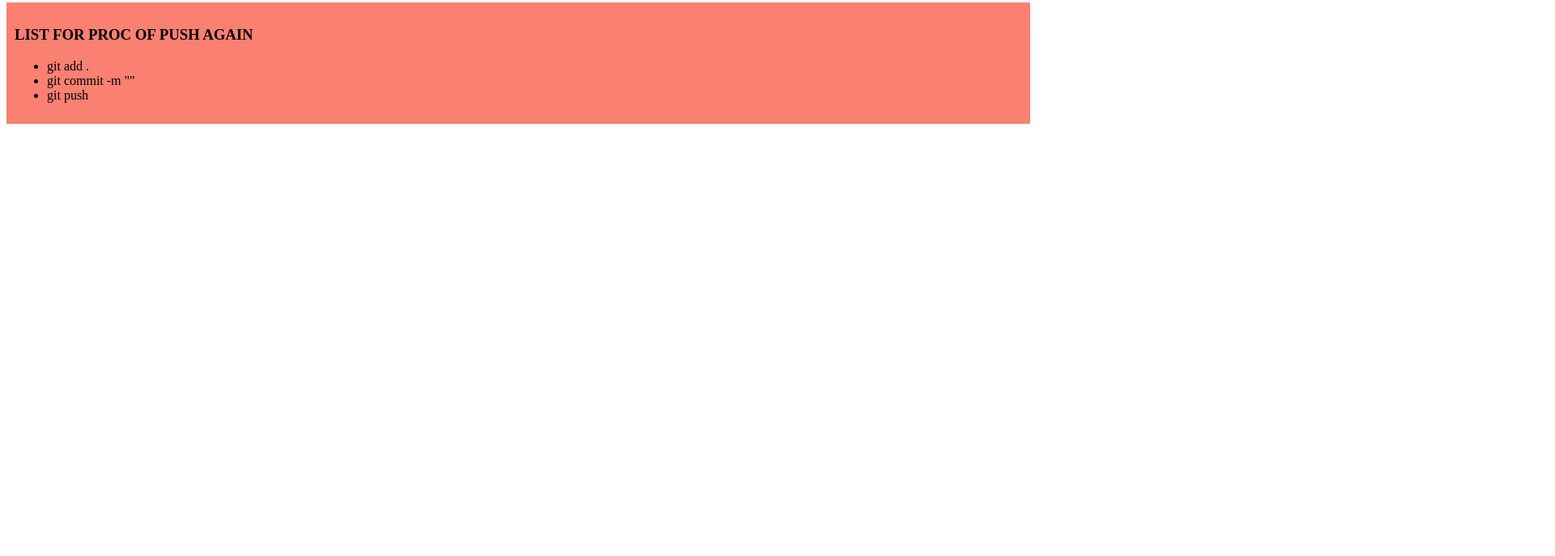
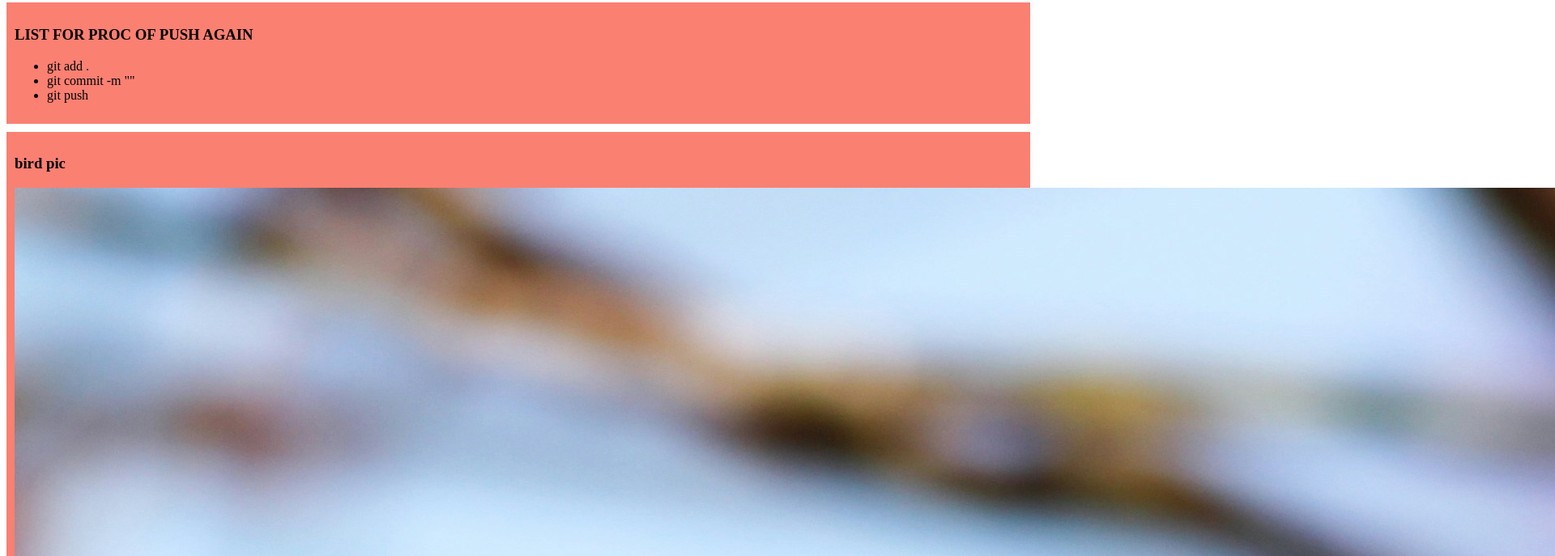
Before and after one commit to badhon-sarkar/borsakal, a plain HTML site: page index.html in a window 1280 px wide. Shown: the part 429-1116 px from the top of the page at 81% size, 1920 px wide, since content can reach past the window. Before the commit the page ends 800 px from the top, so only its background shows below. Drawn offline with Linux system fonts and the light colour scheme.

Commit message:
picture add

```diff
--- a/index.html
+++ b/index.html
@@ -27,5 +27,9 @@
             <li>git push</li>
         </ul>
     </div>
+    <div>
+        <h3>bird pic</h3>
+        <img src="/IMAGE/bird.jpg.jpg" alt="">
+    </div>
 </body>
 </html>
```
Also changed, not shown: IMAGE/bird.jpg.jpg (added).
